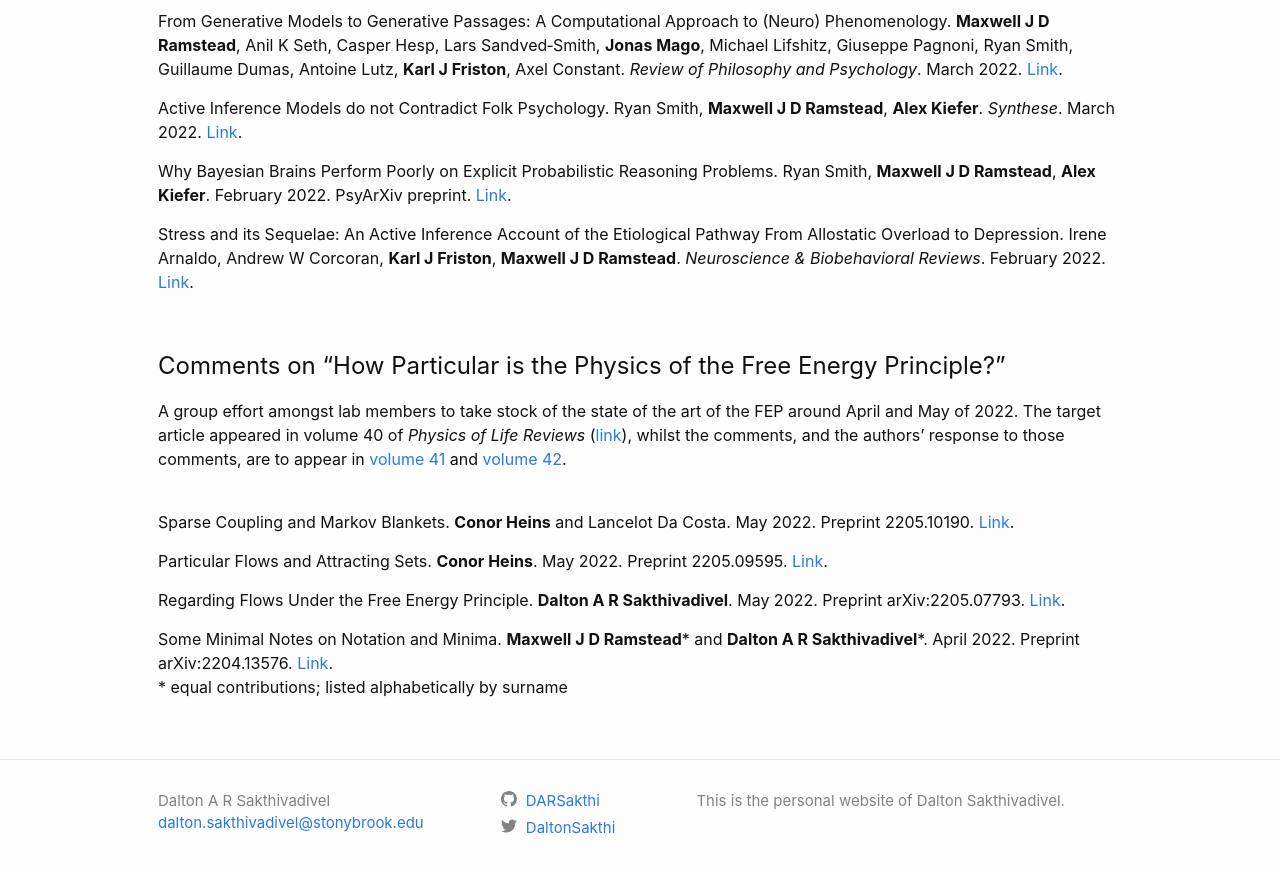
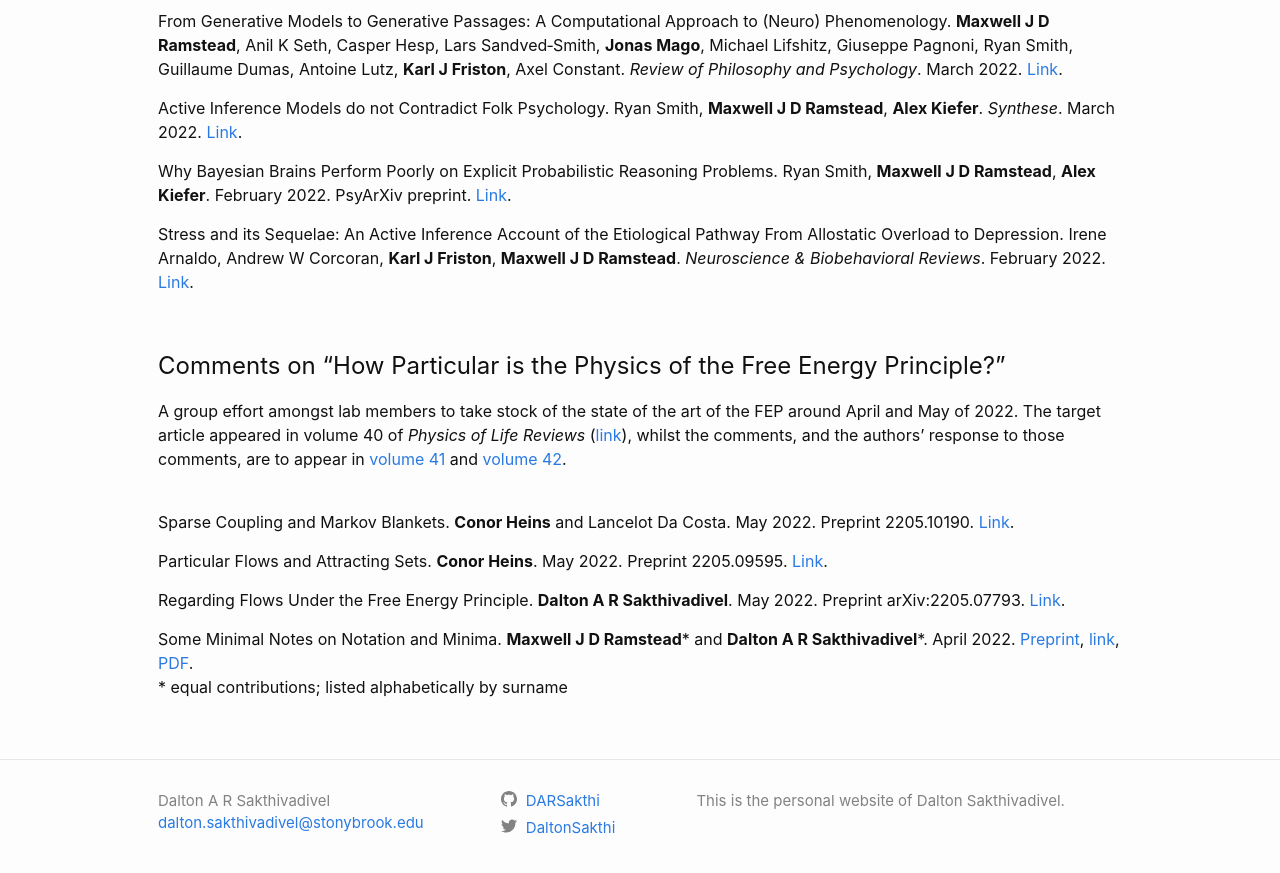
Before and after one commit to DARSakthi/DARSakthi.github.io, a Jekyll site: the page built from verses-lab.markdown, in a window 1280 px wide and 900 px high, scrolled down 2349 px. Shown: the top 873 px of the window. Built offline with Jekyll 4.4.1, drawn with Linux system fonts in a browser that asks for light colours.

Commit message:
Added link and file for PLRev comment

```diff
--- a/verses-lab.markdown
+++ b/verses-lab.markdown
@@ -120,5 +120,5 @@ Particular Flows and Attracting Sets. **Conor Heins**. May 2022. Preprint 2205.0
 
 Regarding Flows Under the Free Energy Principle. **Dalton A R Sakthivadivel**. May 2022. Preprint arXiv:2205.07793. [Link](https://arxiv.org/abs/2205.07793).
 
-Some Minimal Notes on Notation and Minima. **Maxwell J D Ramstead**\* and **Dalton A R Sakthivadivel**\*. April 2022. Preprint arXiv:2204.13576. [Link](https://arxiv.org/abs/2204.13576).
+Some Minimal Notes on Notation and Minima. **Maxwell J D Ramstead**\* and **Dalton A R Sakthivadivel**\*. April 2022. [Preprint](https://arxiv.org/abs/2204.13576), [link](https://doi.org/10.1016/j.plrev.2022.05.005), [PDF]({{{ site.files }}}/files/MJDR Phys Life Rev 2022 (proofs).pdf).
 \* equal contributions; listed alphabetically by surname
```
